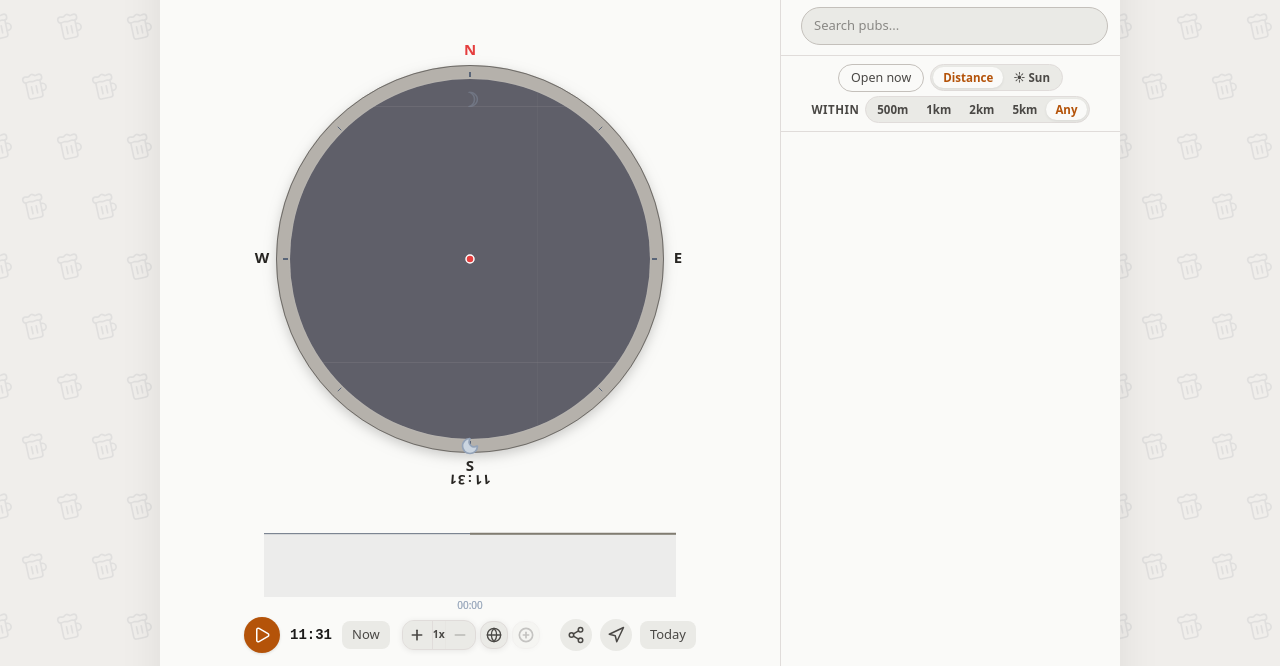
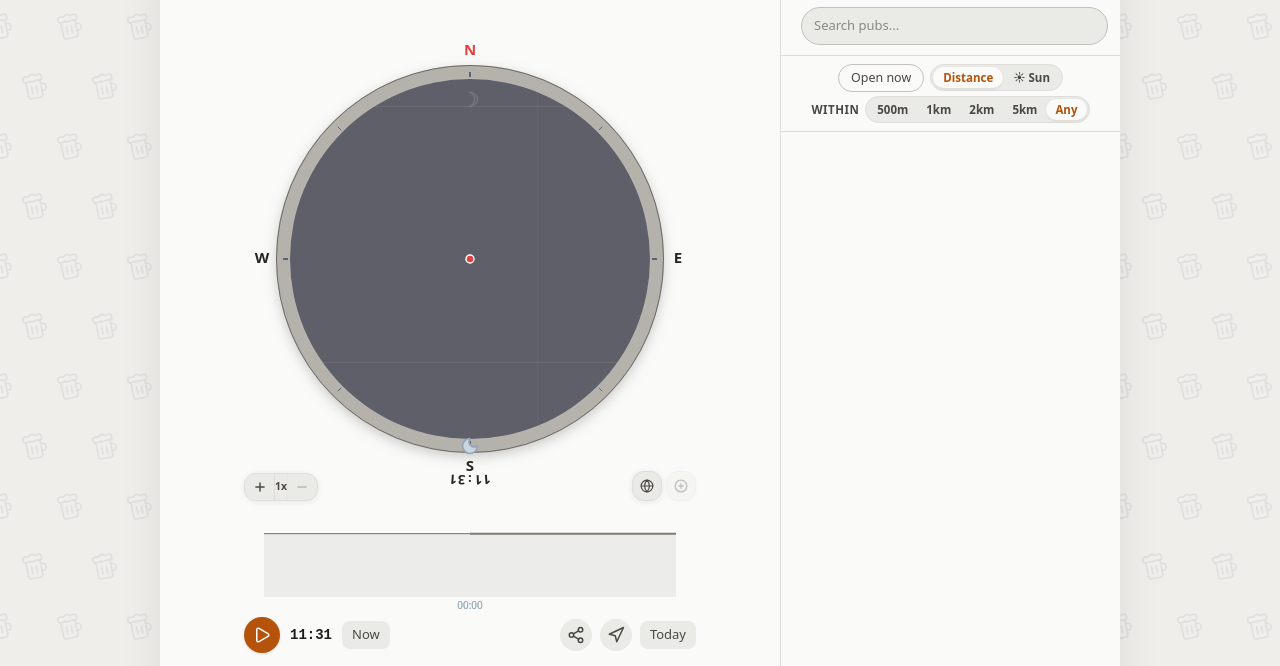
Before and after one commit to robertbsmith/sunny-pint, a website built with Vite: page index.html in a window 1280 px wide. Shown: the part 64-730 px from the top of the page. Built offline with nearby package versions, Linux system fonts and the light colour scheme; no server answers; what suncalc would draw is missing.

Commit message:
Position porthole controls in circle-wrap bottom corners
Controls sit in the dead space of the porthole's square container —
the bottom-left and bottom-right corners outside the circular canvas.
Zoom group on the left, satellite + reset on the right. Clear of both
the porthole circle and the sun arc scrubber below.

Co-Authored-By: Claude Opus 4.6 (1M context) <noreply@anthropic.com>

```diff
--- a/index.html
+++ b/index.html
@@ -164,6 +164,25 @@
           <a href="#" id="btn-report" class="report-link" hidden>Report a problem</a>
           <div id="circle-wrap">
             <canvas id="circle-canvas"></canvas>
+            <div id="porthole-controls-left">
+              <div class="porthole-zoom">
+                <button type="button" id="btn-zoom-in" class="porthole-btn--rim" title="Zoom in" aria-label="Zoom in">
+                  <svg aria-hidden="true" width="14" height="14" viewBox="0 0 24 24" fill="none" stroke="currentColor" stroke-width="2.5" stroke-linecap="round"><path d="M12 5v14"/><path d="M5 12h14"/></svg>
+                </button>
+                <span id="zoom-label" class="zoom-label">1x</span>
+                <button type="button" id="btn-zoom-out" class="porthole-btn--rim" title="Zoom out" aria-label="Zoom out" disabled>
+                  <svg aria-hidden="true" width="14" height="14" viewBox="0 0 24 24" fill="none" stroke="currentColor" stroke-width="2.5" stroke-linecap="round"><path d="M5 12h14"/></svg>
+                </button>
+              </div>
+            </div>
+            <div id="porthole-controls-right">
+              <button type="button" id="btn-satellite" class="porthole-btn--rim" title="Satellite view" aria-label="Toggle satellite view">
+                <svg aria-hidden="true" width="14" height="14" viewBox="0 0 24 24" fill="none" stroke="currentColor" stroke-width="2" stroke-linecap="round" stroke-linejoin="round"><circle cx="12" cy="12" r="10"/><path d="M12 2a14.5 14.5 0 0 0 0 20 14.5 14.5 0 0 0 0-20"/><path d="M2 12h20"/></svg>
+              </button>
+              <button type="button" id="btn-reset-pan" class="porthole-btn--rim" title="Reset view" aria-label="Reset view" disabled>
+                <svg aria-hidden="true" width="14" height="14" viewBox="0 0 24 24" fill="none" stroke="currentColor" stroke-width="2.5" stroke-linecap="round" stroke-linejoin="round"><path d="M12 8v8"/><path d="M8 12h8"/><circle cx="12" cy="12" r="10"/></svg>
+              </button>
+            </div>
           </div>
           <div id="arc-wrap">
             <canvas id="arc-canvas" height="110"></canvas>
@@ -174,23 +193,6 @@
                 </button>
                 <span id="time-display">12:00</span>
                 <button type="button" id="btn-now" title="Reset to now">Now</button>
-              </div>
-              <div id="porthole-controls">
-                <div class="porthole-zoom">
-                  <button type="button" id="btn-zoom-in" class="porthole-btn--rim" title="Zoom in" aria-label="Zoom in">
-                    <svg aria-hidden="true" width="16" height="16" viewBox="0 0 24 24" fill="none" stroke="currentColor" stroke-width="2.5" stroke-linecap="round"><path d="M12 5v14"/><path d="M5 12h14"/></svg>
-                  </button>
-                  <span id="zoom-label" class="zoom-label">1x</span>
-                  <button type="button" id="btn-zoom-out" class="porthole-btn--rim" title="Zoom out" aria-label="Zoom out" disabled>
-                    <svg aria-hidden="true" width="16" height="16" viewBox="0 0 24 24" fill="none" stroke="currentColor" stroke-width="2.5" stroke-linecap="round"><path d="M5 12h14"/></svg>
-                  </button>
-                </div>
-                <button type="button" id="btn-satellite" class="porthole-btn--rim" title="Satellite view" aria-label="Toggle satellite view">
-                  <svg aria-hidden="true" width="16" height="16" viewBox="0 0 24 24" fill="none" stroke="currentColor" stroke-width="2" stroke-linecap="round" stroke-linejoin="round"><circle cx="12" cy="12" r="10"/><path d="M12 2a14.5 14.5 0 0 0 0 20 14.5 14.5 0 0 0 0-20"/><path d="M2 12h20"/></svg>
-                </button>
-                <button type="button" id="btn-reset-pan" class="porthole-btn--rim" title="Reset view" aria-label="Reset view" disabled>
-                  <svg aria-hidden="true" width="16" height="16" viewBox="0 0 24 24" fill="none" stroke="currentColor" stroke-width="2.5" stroke-linecap="round" stroke-linejoin="round"><path d="M12 8v8"/><path d="M8 12h8"/><circle cx="12" cy="12" r="10"/></svg>
-                </button>
               </div>
               <div class="arc-right">
                 <span id="weather-badge" class="weather-badge"></span>
--- a/src/style.css
+++ b/src/style.css
@@ -920,18 +920,30 @@ html.dark .sunny-badge--sunny {
 
 /* ── Porthole controls (satellite + zoom) ────────────────────────── */
 
-#porthole-controls {
+#porthole-controls-left,
+#porthole-controls-right {
+  position: absolute;
+  bottom: 4px;
   display: flex;
   align-items: center;
   gap: 4px;
+  z-index: 5;
+}
+
+#porthole-controls-left {
+  left: 4px;
+}
+
+#porthole-controls-right {
+  right: 4px;
 }
 
 .porthole-btn--rim {
   display: inline-flex;
   align-items: center;
   justify-content: center;
-  width: 28px;
-  height: 28px;
+  width: 30px;
+  height: 30px;
   border: 1px solid var(--outline-variant);
   border-radius: var(--radius-md);
   background: var(--surface-container);
@@ -976,7 +988,7 @@ html.dark .sunny-badge--sunny {
   box-shadow: none;
   border-radius: 0;
   width: 30px;
-  height: 28px;
+  height: 26px;
 }
 
 .porthole-zoom .porthole-btn--rim:first-child {
```
